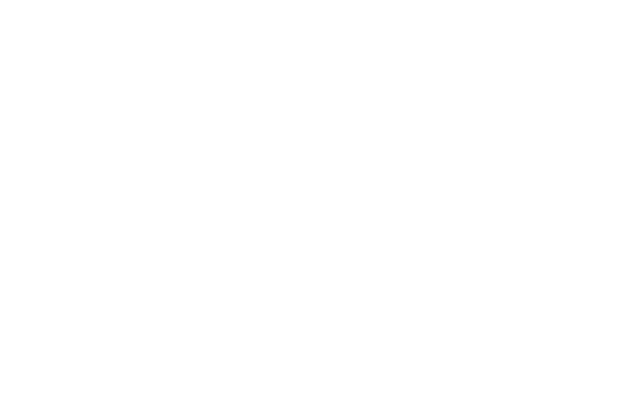
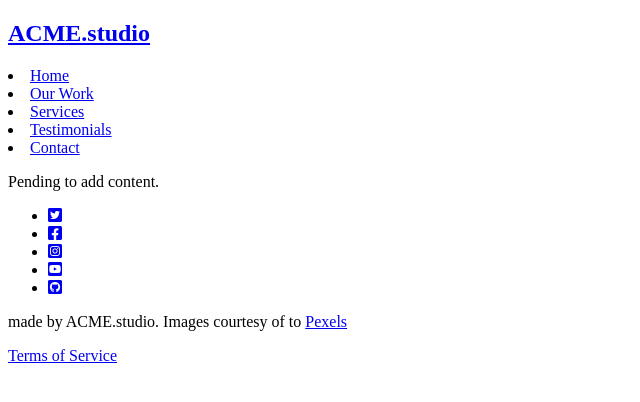
Before and after one commit to leonardoarrieta30/empty, a plain HTML site: page public/index.html in a window 1280 px wide. Shown: the whole page, without its empty margins (0-640 px from the left). Drawn offline with nearby package versions, Linux system fonts and the light colour scheme.

Commit message:
feat(reuse): Added reusable header and footer

```diff
--- a/public/_footer.html
+++ b/public/_footer.html
@@ -0,0 +1,12 @@
+<footer>
+    <ul>
+        <li><a role="link" href="#"><i class="fa-brands fa-twitter-square"></i></a></li>
+        <li><a role="link" href="#"><i class="fa-brands fa-facebook-square"></i></a></li>
+        <li><a role="link" href="#"><i class="fa-brands fa-instagram-square"></i></a></li>
+        <li><a role="link" href="#"><i class="fa-brands fa-youtube-square"></i></a></li>
+        <li><a role="link" href="#"><i class="fa-brands fa-github-square"></i></a></li>
+    </ul>
+    <p>made by ACME.studio. Images courtesy of to <a role="link" href="https://pexels.com" target="_blank">Pexels</a></p>
+    <p><a href="tos.html">Terms of Service</a></p>
+
+</footer>
--- a/public/_header.html
+++ b/public/_header.html
@@ -0,0 +1,13 @@
+<header>
+    <h2><a href="index.html">ACME.studio</a> </h2>
+    <nav>
+        <li><a href="index.html">Home</a></li>
+        <li><a href="index.html">Our Work</a></li>
+        <li><a href="index.html">Services</a></li>
+        <li><a href="index.html">Testimonials</a></li>
+        <li><a href="index.html">Contact</a></li>
+
+    </nav>
+
+
+</header>
--- a/public/assets/scripts/main.js
+++ b/public/assets/scripts/main.js
@@ -0,0 +1,7 @@
+$.get("_header.html",contentToInject => {
+    $("#header-placeholder").replaceWith(contentToInject);
+});
+
+$.get("_footer.html",contentToInject => {
+    $("#footer-placeholder").replaceWith(contentToInject);
+});
--- a/public/assets/styles/styles.css
+++ b/public/assets/styles/styles.css
@@ -0,0 +1,3 @@
+@import url('https://fonts.googleapis.com/css2?family=Open+Sans&family=Quicksand&display=swap');
+
+@import url('https://cdnjs.cloudflare.com/ajax/libs/font-awesome/6.1.1/css/all.min.css');
--- a/public/index.html
+++ b/public/index.html
@@ -2,9 +2,26 @@
 <html lang="en">
 <head>
     <meta charset="UTF-8">
-    <title>Title</title>
+    <meta name="viewport" content="width=device-width, initial-state=1">
+    <meta name="description" content="ACME.studio official Landing Page Site">
+    <meta name="keywords" content="UX,Strategy, Digital Transformation, Apps, Consulting, Software Development">
+    <meta name="author" content="ACME.studio Development Team">
+
+    <link rel="stylesheet" href="assets/styles/styles.css">
+
+
+    <title>ACME.studio</title>
 </head>
 <body>
 
+    <div id="header-placeholder"></div>
+    <main>
+        <p>Pending to add content.</p>
+    </main>
+    <div id="footer-placeholder"></div>
+
+    <script src="https://code.jquery.com/jquery-3.6.0.min.js" integrity="sha256-/xUj+3OJU5yExlq6GSYGSHk7tPXikynS7ogEvDej/m4=" crossorigin="anonymous"></script>
+    <script src="assets/scripts/main.js" type="text/javascript"></script>
+
 </body>
 </html>
```
